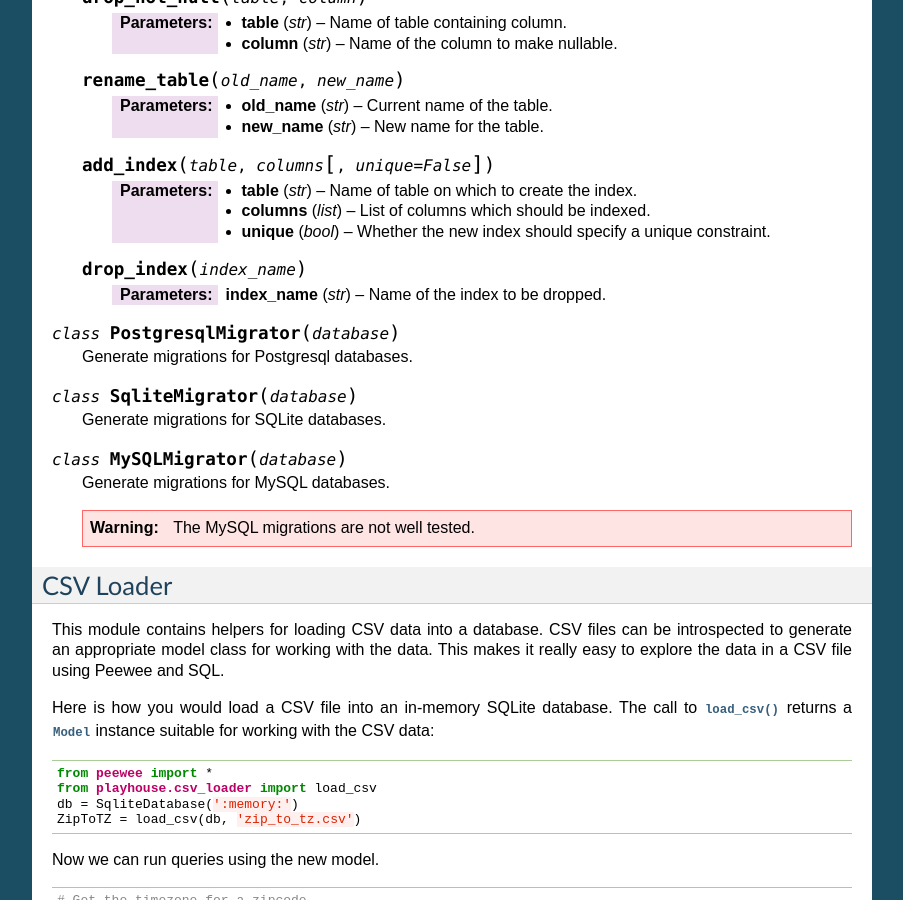
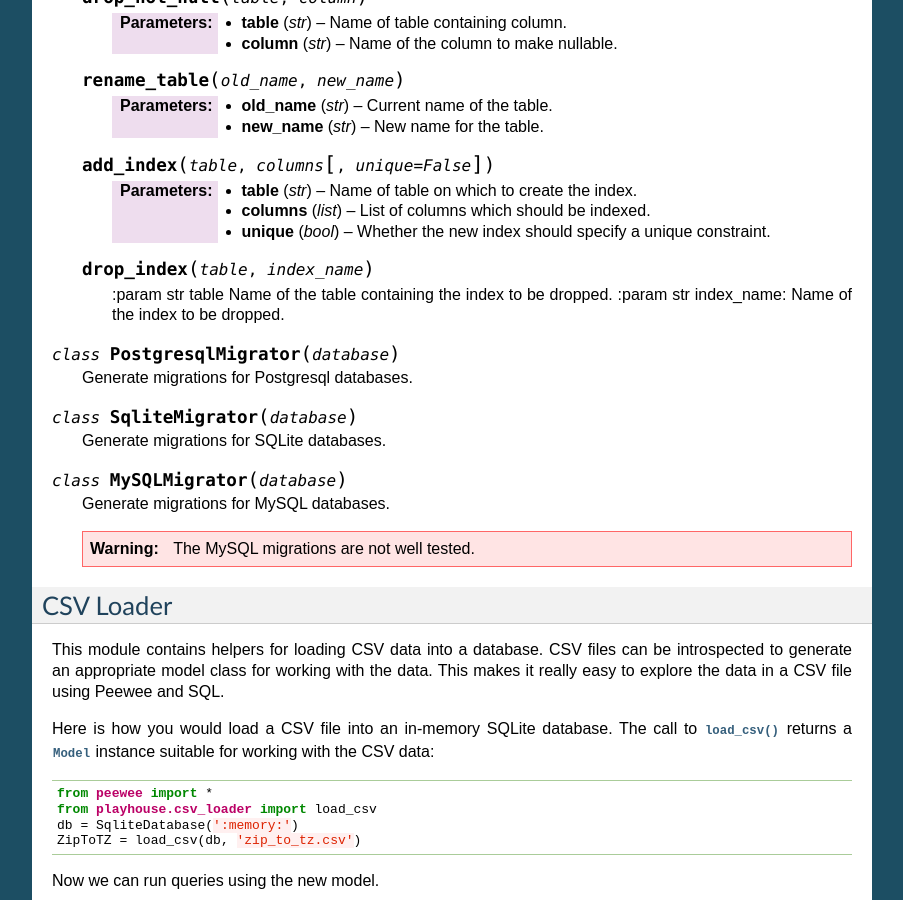
Before and after one commit to coleifer/peewee, a Sphinx documentation site: the page built from docs/peewee/playhouse.rst, in a window 1280 px wide and 900 px high, scrolled down 24626 px. Shown: the whole window, without its empty margins (198-1101 px from the left). Built offline with Sphinx 7.4.7, drawn with Linux system fonts in a browser that asks for light colours.

Commit message:
Updating drop index docs.

```diff
--- a/docs/peewee/playhouse.rst
+++ b/docs/peewee/playhouse.rst
@@ -1648,8 +1648,9 @@ Migrations API
         :param list columns: List of columns which should be indexed.
         :param bool unique: Whether the new index should specify a unique constraint.
 
-    .. py:method:: drop_index(index_name)
-
+    .. py:method:: drop_index(table, index_name)
+
+        :param str table Name of the table containing the index to be dropped.
         :param str index_name: Name of the index to be dropped.
 
 .. py:class:: PostgresqlMigrator(database)
```
Also changed, not shown: other parts of docs/peewee/playhouse.rst (+1 -1 lines).
